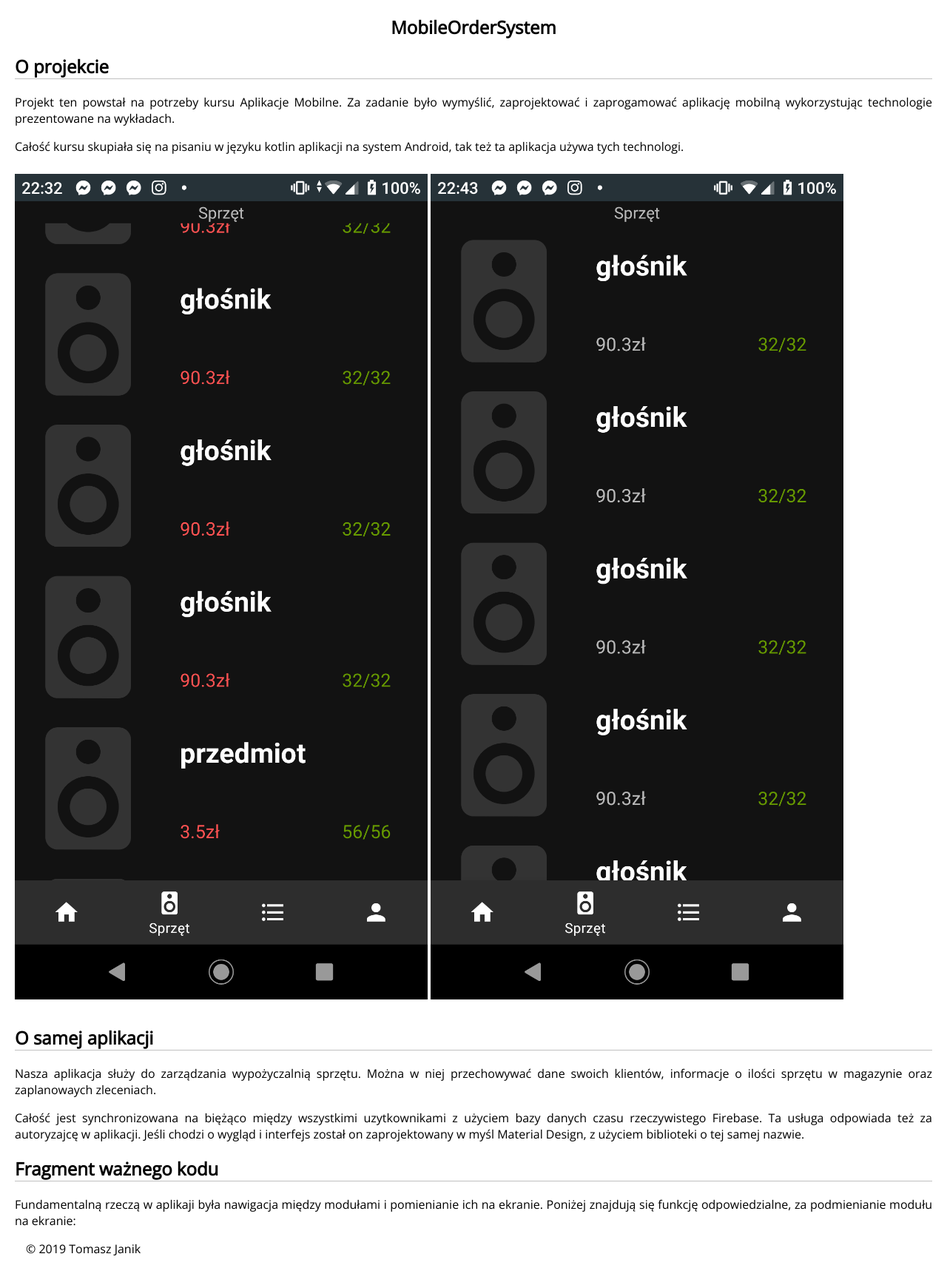
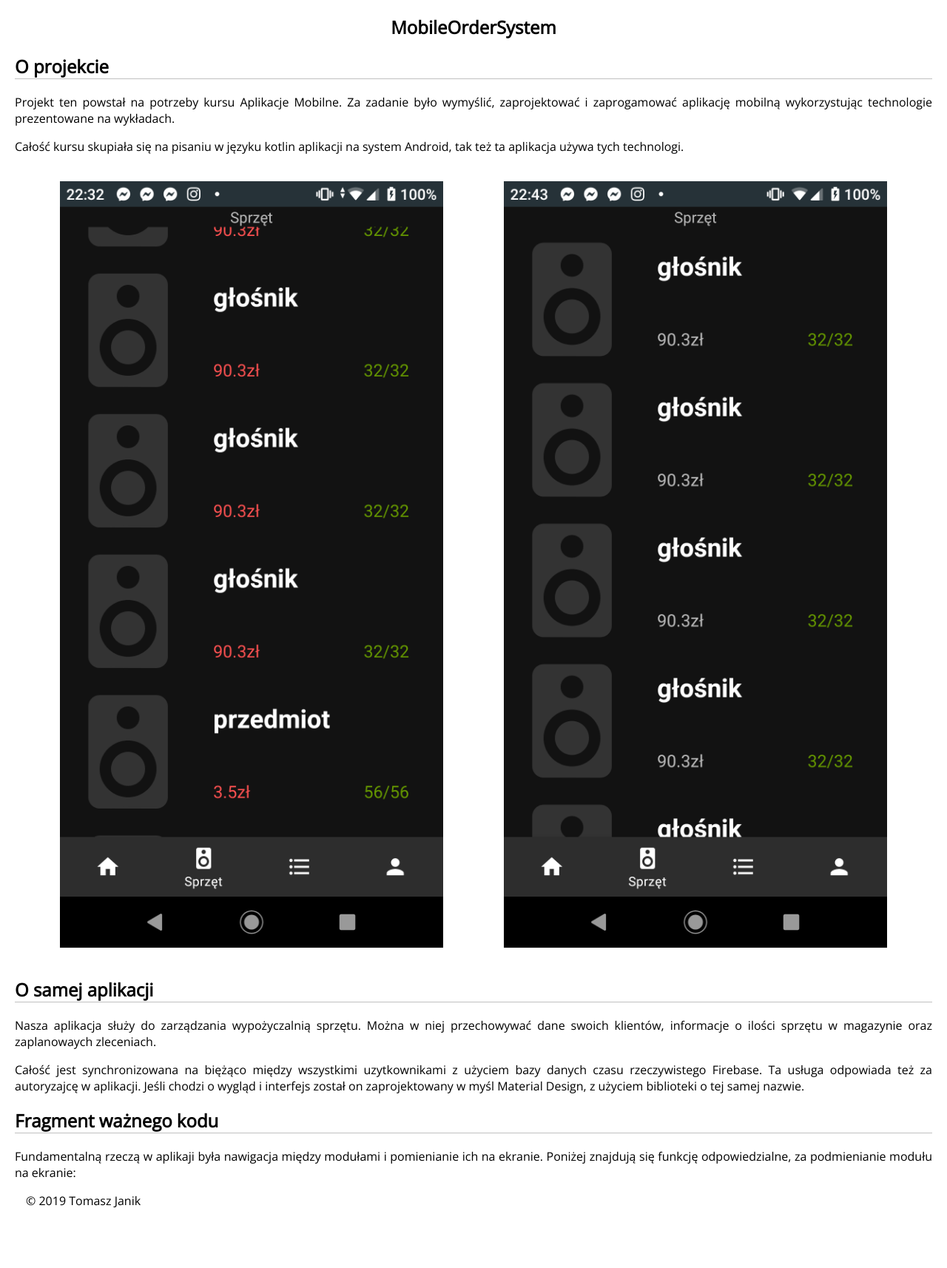
Before and after one commit to tomjan0/aboutMe, a PHP site: page /mobiles.html in a window 1280 px wide. Shown: the part 57-1771 px from the top of the page at 74% size. After the commit the page ends 1689 px from the top, so only its background shows below. Run offline with PHP 8.4, Linux system fonts and the light colour scheme.

Commit message:
final fixes

```diff
--- a/index.html
+++ b/index.html
@@ -1,7 +1,8 @@
 <!DOCTYPE html>
 <html lang="pl">
 <head>
-    <meta name="viewport" content="width=device-width, initial-scale=1.0" charset="utf-8">
+    <meta name="viewport" content="width=device-width, initial-scale=1.0">
+    <meta charset="utf-8">
     <title>O mnie</title>
     <link rel="stylesheet" type="text/css" href="styles.css">
     <script src="scripts.js"></script>
--- a/mobiles.html
+++ b/mobiles.html
@@ -16,15 +16,18 @@
     <article>
         <h2>O projekcie</h2>
         <p>
-            Projekt ten powstał na potrzeby kursu Aplikacje Mobilne. Za zadanie było wymyślić, zaprojektować i zaprogamować
+            Projekt ten powstał na potrzeby kursu Aplikacje Mobilne. Za zadanie było wymyślić, zaprojektować i
+            zaprogamować
             aplikację mobilną wykorzystując technologie prezentowane na wykładach.
         </p>
         <p>
             Całość kursu skupiała się na pisaniu w języku kotlin aplikacji na system Android, tak też ta aplikacja używa
             tych technologi.
         </p>
-        <img class="mobile-photo" src="photos/mobilki1.png" alt="Screenshot ekranu aplikacji"/>
-        <img class="mobile-photo" src="photos/mobilki2.png" alt="Screenshot ekranu aplikacji"/>
+        <div class="mobile-photos">
+            <img class="img" src="photos/mobilki1.png" alt="Screenshot ekranu aplikacji"/>
+            <img class="img" src="photos/mobilki2.png" alt="Screenshot ekranu aplikacji"/>
+        </div>
     </article>
     <article>
         <h2>O samej aplikacji</h2>
@@ -33,8 +36,10 @@
             informacje o ilości sprzętu w magazynie oraz zaplanowaych zleceniach.
         </p>
         <p>
-            Całość jest synchronizowana na biężąco między wszystkimi uzytkownikami z użyciem bazy danych czasu rzeczywistego
-            Firebase. Ta usługa odpowiada też za autoryzajcę w aplikacji. Jeśli chodzi o wygląd i interfejs został on zaprojektowany
+            Całość jest synchronizowana na biężąco między wszystkimi uzytkownikami z użyciem bazy danych czasu
+            rzeczywistego
+            Firebase. Ta usługa odpowiada też za autoryzajcę w aplikacji. Jeśli chodzi o wygląd i interfejs został on
+            zaprojektowany
             w myśl Material Design, z użyciem biblioteki o tej samej nazwie.
         </p>
     </article>
--- a/projects.html
+++ b/projects.html
@@ -1,7 +1,8 @@
 <!DOCTYPE html>
 <html lang="pl">
 <head>
-    <meta name="viewport" content="width=device-width, initial-scale=1.0" charset="utf-8">
+    <meta name="viewport" content="width=device-width, initial-scale=1.0">
+    <meta charset="utf-8">
     <title>Projekty</title>
     <link rel="stylesheet" type="text/css" href="styles.css">
 </head>
--- a/styles.css
+++ b/styles.css
@@ -32,7 +32,9 @@ h1 {
     text-align: center;
 }
 
-
+.project {
+   display: block;
+}
 
 .navbar {
     display: flex;
@@ -137,10 +139,6 @@ h1 {
     font-weight: bold;
 }
 
-.long {
-    max-width: 500px;
-}
-
 
 .project-button:hover {
     background: #000000;
@@ -153,10 +151,10 @@ h1 {
     transition: background-color .5s;
 }
 
-.mobile-photo {
-    display: inline-grid;
-    margin: 10px auto;
-    width: 45%;
+.mobile-photos {
+    display: grid;
+    grid-template-columns: 45% 45%;
+    justify-content: space-evenly;
 
 }
 
--- a/sztosik.html
+++ b/sztosik.html
@@ -1,7 +1,8 @@
 <!DOCTYPE html>
 <html lang="pl">
 <head>
-    <meta name="viewport" content="width=device-width, initial-scale=1.0" charset="utf-8">
+    <meta name="viewport" content="width=device-width, initial-scale=1.0">
+    <meta charset="utf-8">
     <title>SZTOSiK</title>
     <link rel="stylesheet" type="text/css" href="styles.css">
 </head>
@@ -21,7 +22,7 @@
         <p>
             W naszym przypadku wybór padł na Javę i MySQL, a sama aplikacja służy do zarządzania ocenami i planem lekcji.
         </p>
-        <img src="photos/sztosik_large.jpg" alt="Screenshot ekranu wyświetlania ocen">
+        <img class=img src="photos/sztosik_large.jpg" alt="Screenshot ekranu wyświetlania ocen">
     </article>
     <article>
         <h2>O samej aplikacji</h2>
```
Also changed, not shown: checkers.html (+4 -3 lines).
